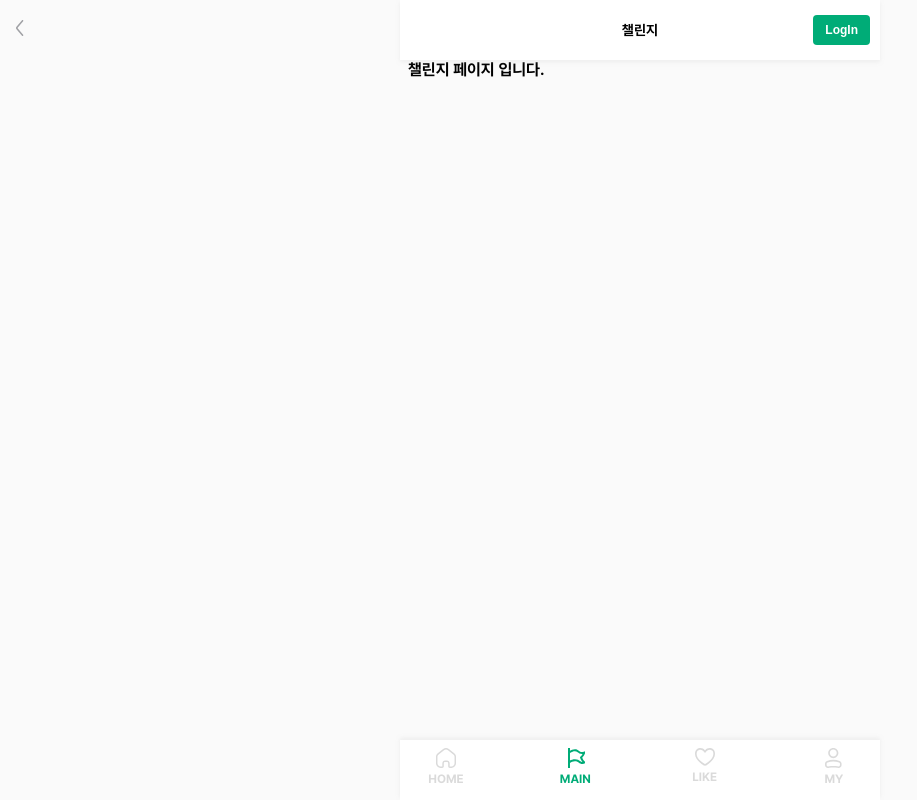
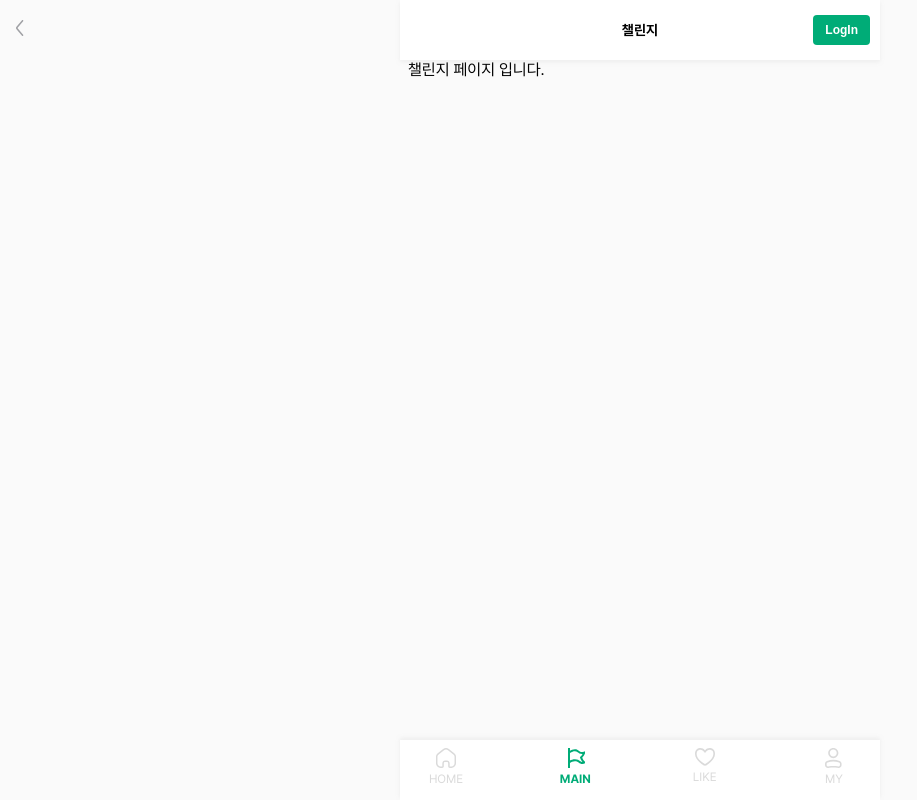
Before and after one commit to seefood-donga/seefood-Front, a Next.js app: page /challenge in a window 1280 px wide. Shown: the whole page, without its empty margins (0-917 px from the left). Built offline with nearby package versions, Linux system fonts and the light colour scheme.

Commit message:
fix: 폰트 적용안됨 수정

```diff
--- a/components/layout/header.tsx
+++ b/components/layout/header.tsx
@@ -11,7 +11,7 @@ const Header = ({title} : LayoutHeader) => {
         title ? (
           <h2>{title}</h2>
         ):(
-          <div>로고</div>
+          <div className={styles.t1}>See Food!</div>
         )
       }
       <div className={styles.profile}>
--- a/components/post/post-card.tsx
+++ b/components/post/post-card.tsx
@@ -15,7 +15,8 @@ const PostCard = ({ postData }: Props) => {
   const [isLike, setIsLike] = useState(false);
   const [isActive, setIsActive] = useState(false);
 
-  const toggleLike = useCallback(() => {
+  const toggleLike = useCallback((e) => {
+    e.stopPropagation();
     setIsLike((prev) => !prev);
     setIsActive(true);
   }, [isLike]);
--- a/pages/index.tsx
+++ b/pages/index.tsx
@@ -14,6 +14,9 @@ const MainPage: NextPageWithLayout = () => {
 };
 
 MainPage.header = true;
-MainPage.back = false;
+MainPage.back = {
+  has:false,
+  color:"",
+};
 
 export default MainPage;
--- a/public/font/style.css
+++ b/public/font/style.css
@@ -1,36 +1,36 @@
 @font-face {
   font-family: 'Pretendard';
-  src: local('Pretendard-Thin.woff') format('woff');
+  src: url('Pretendard-Thin.woff') format('woff');
   font-weight: 100;
   font-display: swap;
 }
 @font-face {
   font-family: 'Pretendard';
-  src: local('Pretendard-ExtraLight.woff') format('woff');
+  src: url('Pretendard-ExtraLight.woff') format('woff');
   font-weight: 200;
   font-display: swap;
 }
 @font-face {
   font-family: 'Pretendard';
-  src: local('Pretendard-Light.woff') format('woff');
+  src: url('Pretendard-Light.woff') format('woff');
   font-weight: 300;
   font-display: swap;
 }
 @font-face {
   font-family: 'Pretendard';
-  src: local('Pretendard-Regular.woff') format('woff');
+  src: url('Pretendard-Regular.woff') format('woff');
   font-weight: 400;
   font-display: swap;
 }
 @font-face {
   font-family: 'Pretendard';
-  src: local('Pretendard-Medium.woff') format('woff');
+  src: url('Pretendard-Medium.woff') format('woff');
   font-weight: 500;
   font-display: swap;
 }
 @font-face {
   font-family: 'Pretendard';
-  src: local('Pretendard-SemiBold.woff') format('woff');
+  src: url('Pretendard-SemiBold.woff') format('woff');
   font-weight: 600;
   font-display: swap;
 }
@@ -42,13 +42,13 @@
 }
 @font-face {
   font-family: 'Pretendard';
-  src: local('Pretendard-ExtraBold.woff') format('woff');
+  src: url('Pretendard-ExtraBold.woff') format('woff');
   font-weight: 800;
   font-display: swap;
 }
 @font-face {
   font-family: 'Pretendard';
-  src: local('Pretendard-Black.woff') format('woff');
+  src: url('Pretendard-Black.woff') format('woff');
   font-weight: 900;
   font-display: swap;
 }
--- a/styles/layout.module.scss
+++ b/styles/layout.module.scss
@@ -81,3 +81,7 @@
 .non-active{
   color : #dadada;
 }
+.t1{
+  font-size: 18px;
+  font-weight: 900;
+}
```
